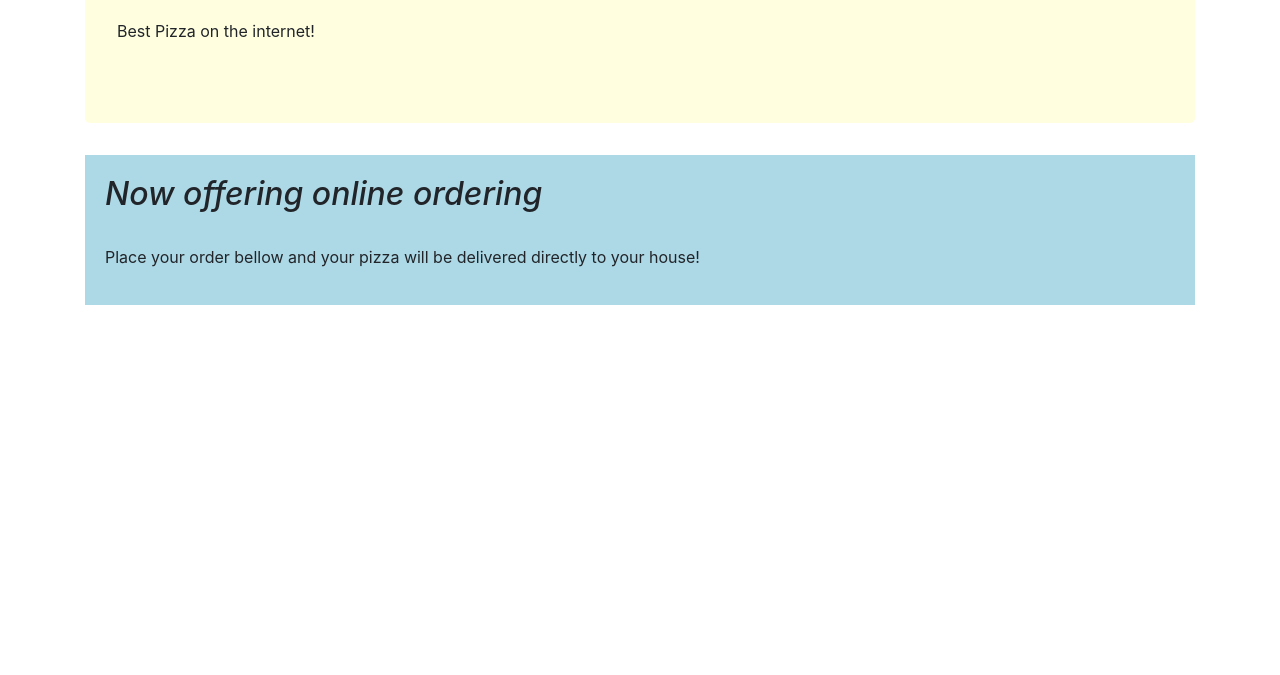
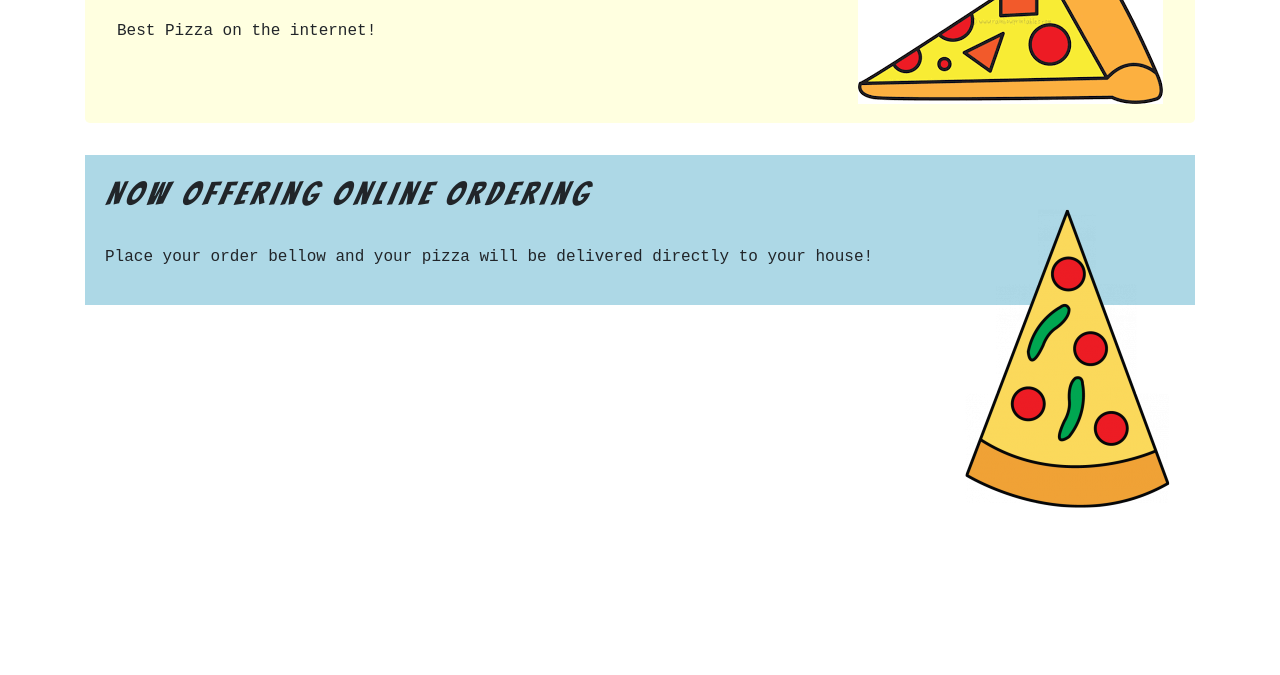
Before and after one commit to simpledimplejohn/pizzaParlor, a plain HTML site: page index.html in a window 1280 px wide. Shown: the part 125-800 px from the top of the page. Drawn offline with Linux system fonts and the light colour scheme.

Commit message:
add pizza slice images

```diff
--- a/css/styles.css
+++ b/css/styles.css
@@ -1,6 +1,15 @@
-h1 {
+h1, h2 {
   font-family: 'Bangers', cursive;
   letter-spacing:5px;
+}
+
+p {
+  font-family: 'Bangers', cursive;
+  font-family: 'Source Code Pro', monospace;
+}
+
+img {
+  float: right;
 }
 
 .jumbotron {
--- a/index.html
+++ b/index.html
@@ -2,6 +2,7 @@
 <html lang="en">
 <head>
   <link rel="preconnect" href="https://fonts.gstatic.com">
+  <link href="https://fonts.googleapis.com/css2?family=Bangers&display=swap" rel="stylesheet">
   <link href="https://fonts.googleapis.com/css2?family=Bangers&display=swap" rel="stylesheet">
   <link rel="stylesheet" href="css/bootstrap.css" type="text/css">
   <link rel="stylesheet" href="css/styles.css" type="text/css">
@@ -12,11 +13,13 @@
 <body>
   <div class="container">
     <div class="jumbotron">
+      <img src="img/pizza1.png" alt="pizza slice">
       <h1>First Byte Pizzaria</h1>
       <br>
       <p>Best Pizza on the internet!</p>
     </div>
     <div class="card-body">
+      <img src="img/pizza2.png" alt="pizza slice">
       <h2><em>Now offering online ordering</em></h2>
       <br>
       <p>Place your order bellow and your pizza will be delivered directly to your house!</p>
```
Also changed, not shown: img/pizza1.png (added), img/pizza2.png (added), 2 other files.
